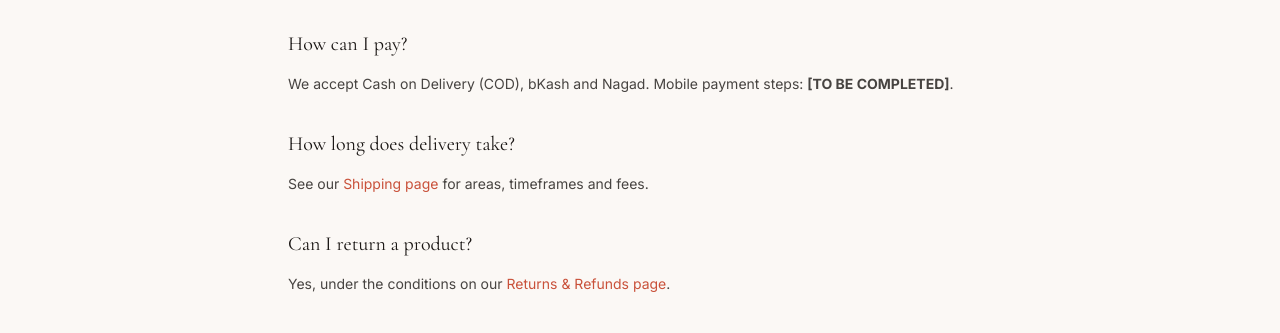
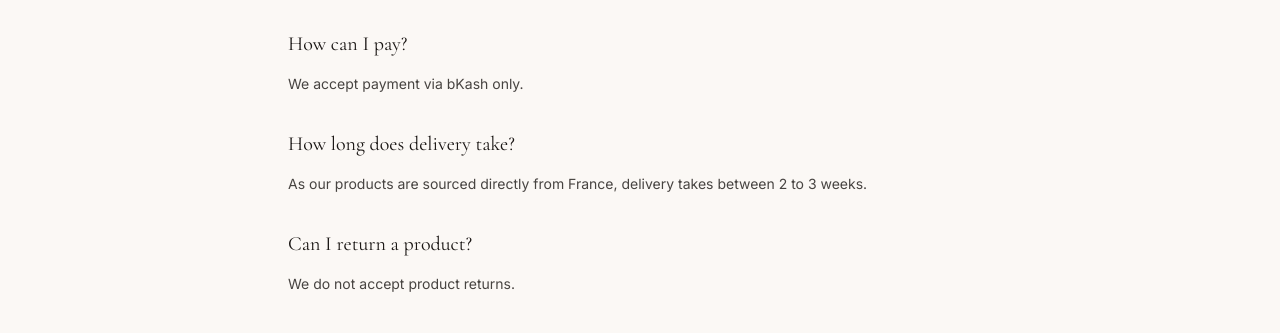
Before and after one commit to malaminedcr-beep/Boutique-Tohin, a Next.js app: page /faq in a window 1280 px wide. Shown: the part 458-791 px from the top of the page. Built offline with nearby package versions, Linux system fonts and the light colour scheme; no server answers; the database is empty.

Commit message:
content(faq): bKash-only payment, France 2-3 week delivery, no returns
Co-Authored-By: Claude Opus 4.8 <noreply@anthropic.com>

```diff
--- a/app/faq/page.tsx
+++ b/app/faq/page.tsx
@@ -22,22 +22,20 @@ export default function FaqPage() {
 
       <LegalSection heading="How can I pay?">
         <p>
-          We accept Cash on Delivery (COD), bKash and Nagad. Mobile payment steps:{' '}
-          <strong>[TO BE COMPLETED]</strong>.
+          We accept payment via bKash only.
         </p>
       </LegalSection>
 
       <LegalSection heading="How long does delivery take?">
         <p>
-          See our <a href="/shipping" className="text-accent hover:underline">Shipping page</a>{' '}
-          for areas, timeframes and fees.
+          As our products are sourced directly from France, delivery takes between
+          2 to 3 weeks.
         </p>
       </LegalSection>
 
       <LegalSection heading="Can I return a product?">
         <p>
-          Yes, under the conditions on our{' '}
-          <a href="/legal/returns" className="text-accent hover:underline">Returns &amp; Refunds page</a>.
+          We do not accept product returns.
         </p>
       </LegalSection>
 
```
